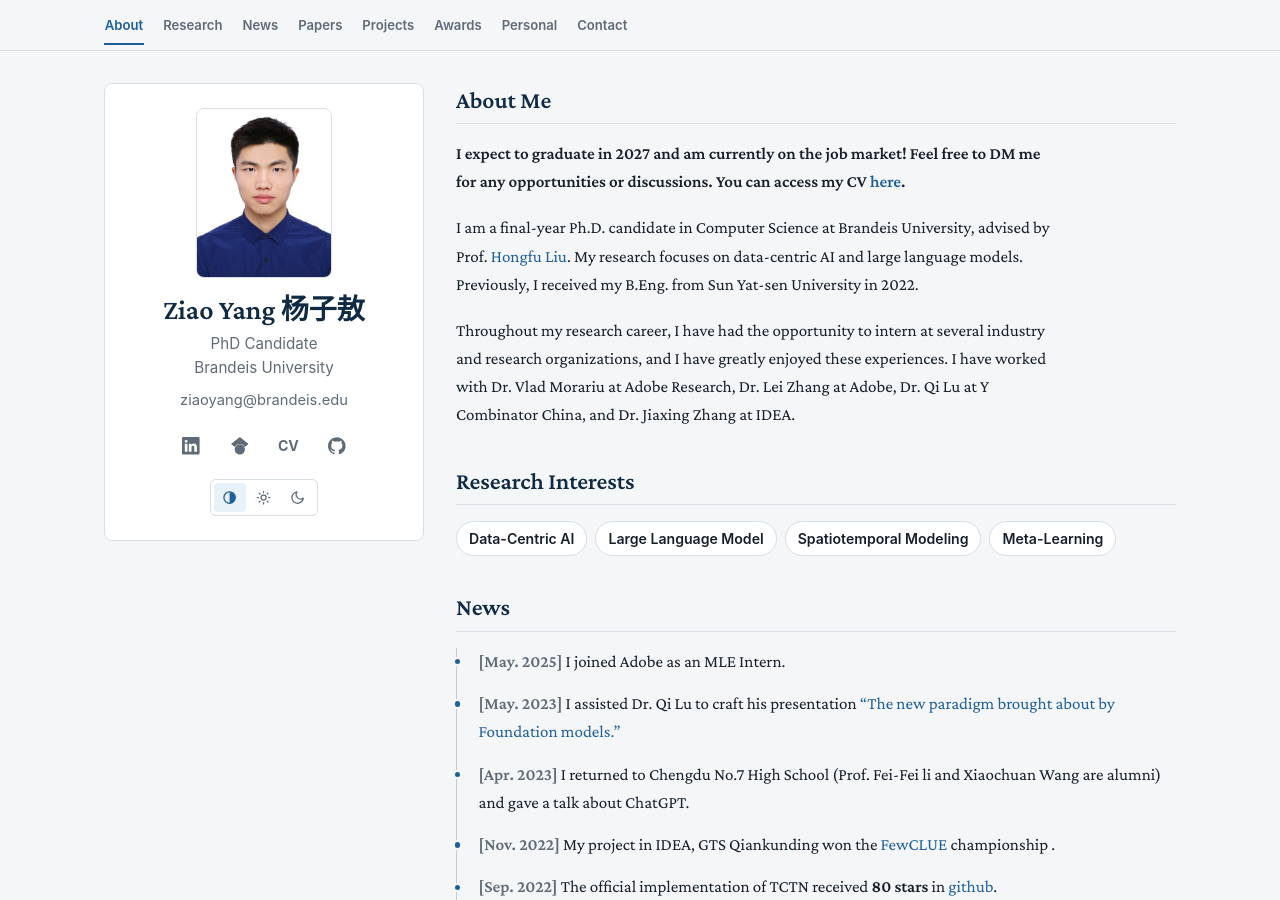
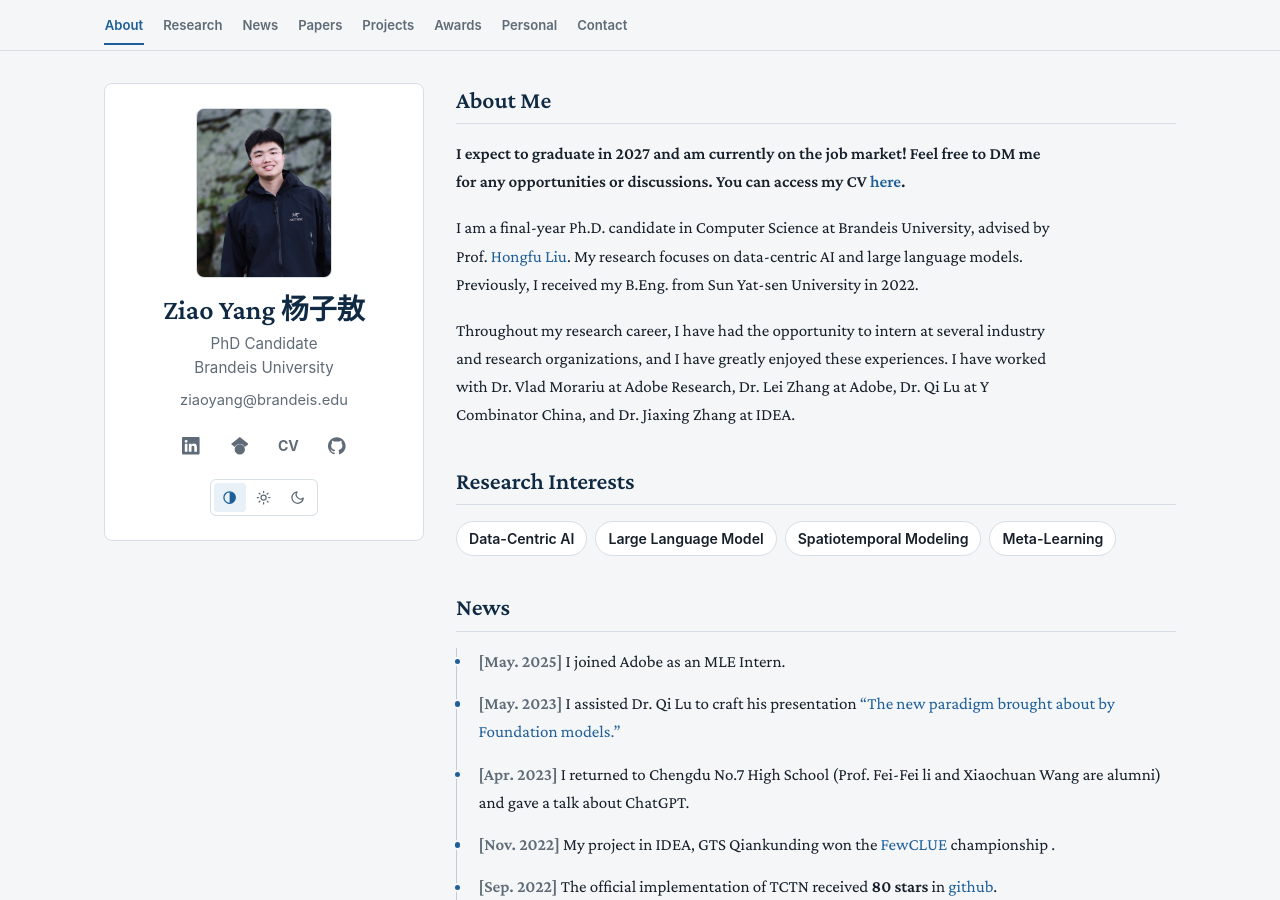
Before and after one commit to yangziao56/homepage, a Jekyll site: the page built from index.md, in a window 1280 px wide and 900 px high. Built offline with Jekyll 4.4.1, drawn with Linux system fonts in a browser that asks for light colours; our own code applies the rules of GitHub Pages for plain Markdown files.

Commit message:
Update profile photo

```diff
--- a/_layouts/homepage.html
+++ b/_layouts/homepage.html
@@ -44,7 +44,7 @@
     <meta property="og:image" content="{{ site.social_image | absolute_url }}">
     <meta property="og:image:type" content="image/jpeg">
     <meta property="og:image:width" content="408">
-    <meta property="og:image:height" content="571">
+    <meta property="og:image:height" content="510">
     <meta property="og:image:alt" content="Portrait of {{ site.title }}">
     <meta name="twitter:card" content="summary">
     <meta name="twitter:title" content="{{ social_title }}">
```
Also changed, not shown: assets/img/apple-touch-icon.png, assets/img/avatar.jpg, assets/img/favicon-32.png.
